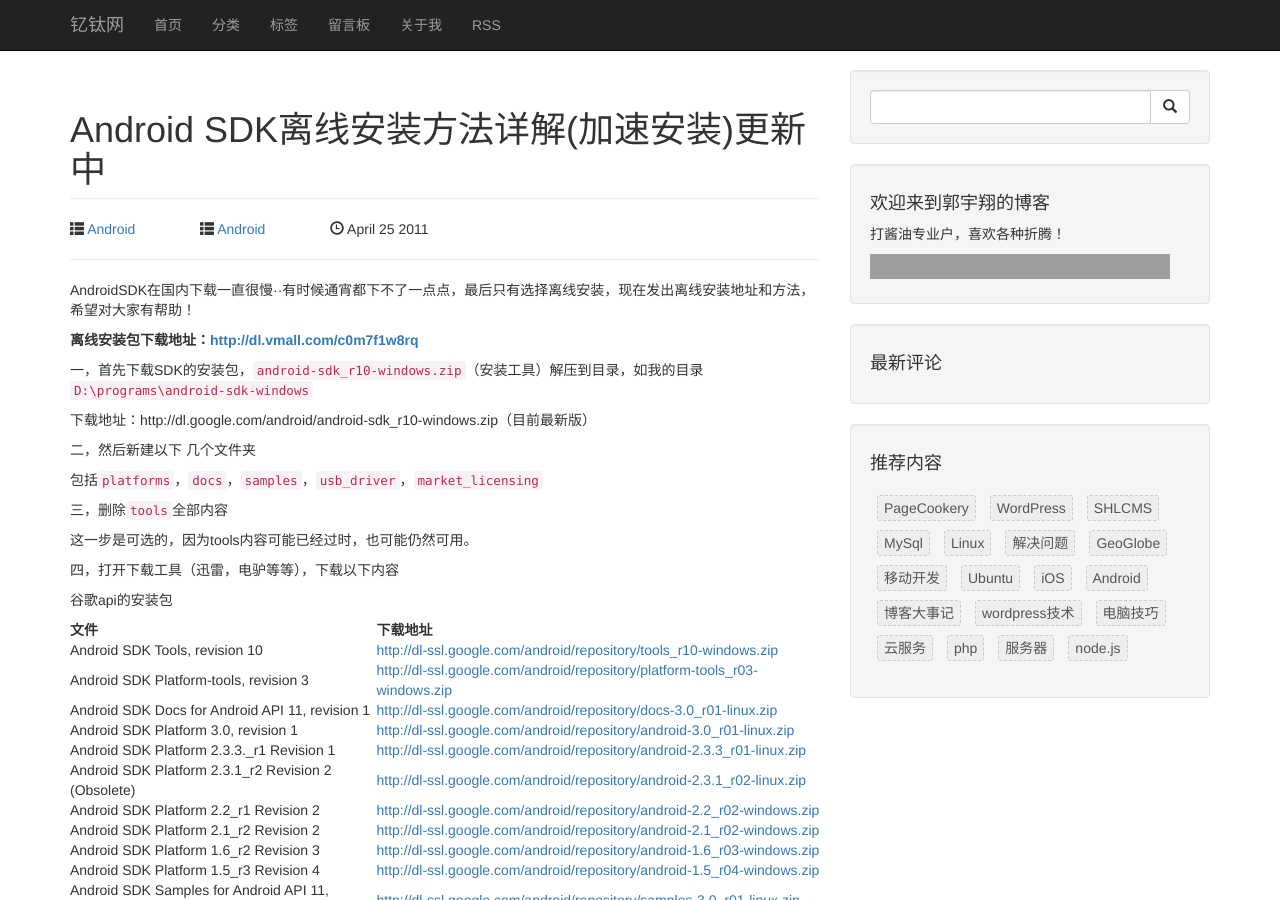
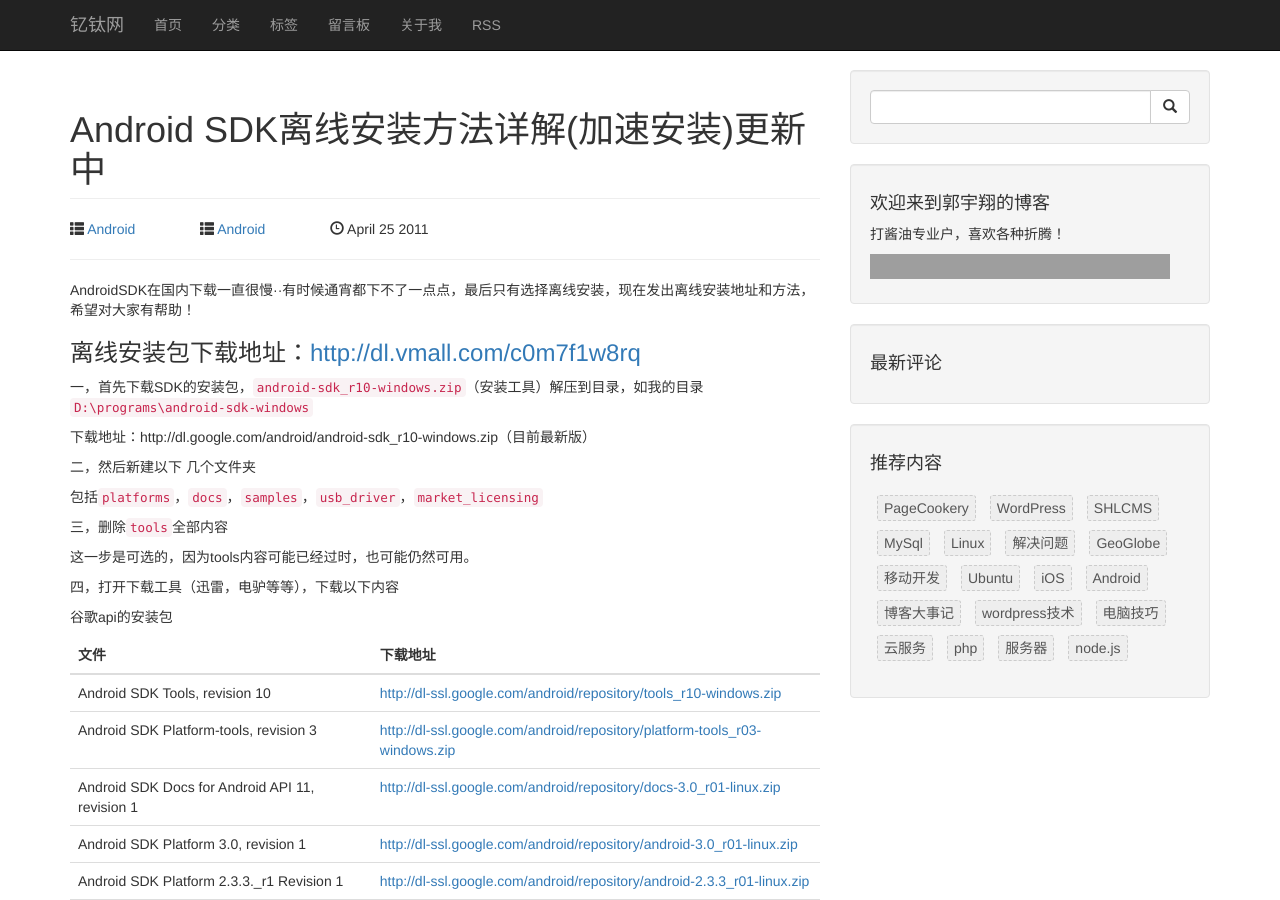
Before and after one commit to yourtion/yourtion.github.io, a Jekyll site: the page built from _posts/wp/2011-04-25-android-sdk-off-line-installation.markdown, in a window 1280 px wide and 900 px high. Built offline with Jekyll 4.4.1, drawn with Linux system fonts in a browser that asks for light colours; Markdown is read by kramdown in place of the engine named in the settings; comment, search, counter and statistics services are not loaded; grey boxes are pictures that could not be loaded.

````diff
--- a/_layouts/post.html
+++ b/_layouts/post.html
@@ -33,4 +33,5 @@ var all_links = $('a').each(function(index,element){
     element.target = '_blank';
   }
 });
+$('table').addClass( "table table-hover" );
 </script>
--- a/_posts/wp/2011-04-25-android-sdk-off-line-installation.markdown
+++ b/_posts/wp/2011-04-25-android-sdk-off-line-installation.markdown
@@ -17,7 +17,7 @@ tags:
 
 AndroidSDK在国内下载一直很慢··有时候通宵都下不了一点点，最后只有选择离线安装，现在发出离线安装地址和方法，希望对大家有帮助！
 
-**离线安装包下载地址：[http://dl.vmall.com/c0m7f1w8rq](http://dl.vmall.com/c0m7f1w8rq)**
+### 离线安装包下载地址：[http://dl.vmall.com/c0m7f1w8rq](http://dl.vmall.com/c0m7f1w8rq)
 
 一，首先下载SDK的安装包，```android-sdk_r10-windows.zip```（安装工具）解压到目录，如我的目录```D:\programs\android-sdk-windows```
 
````
